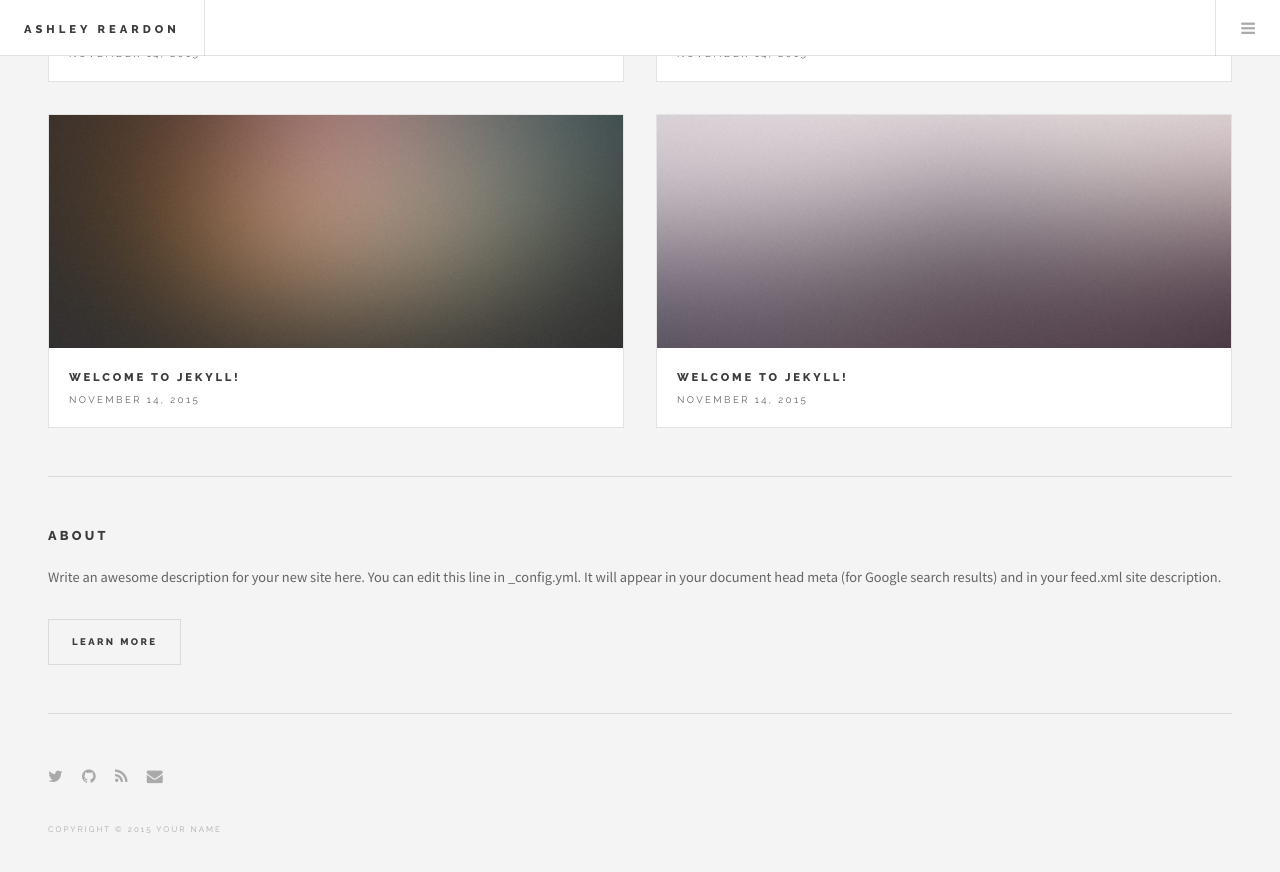
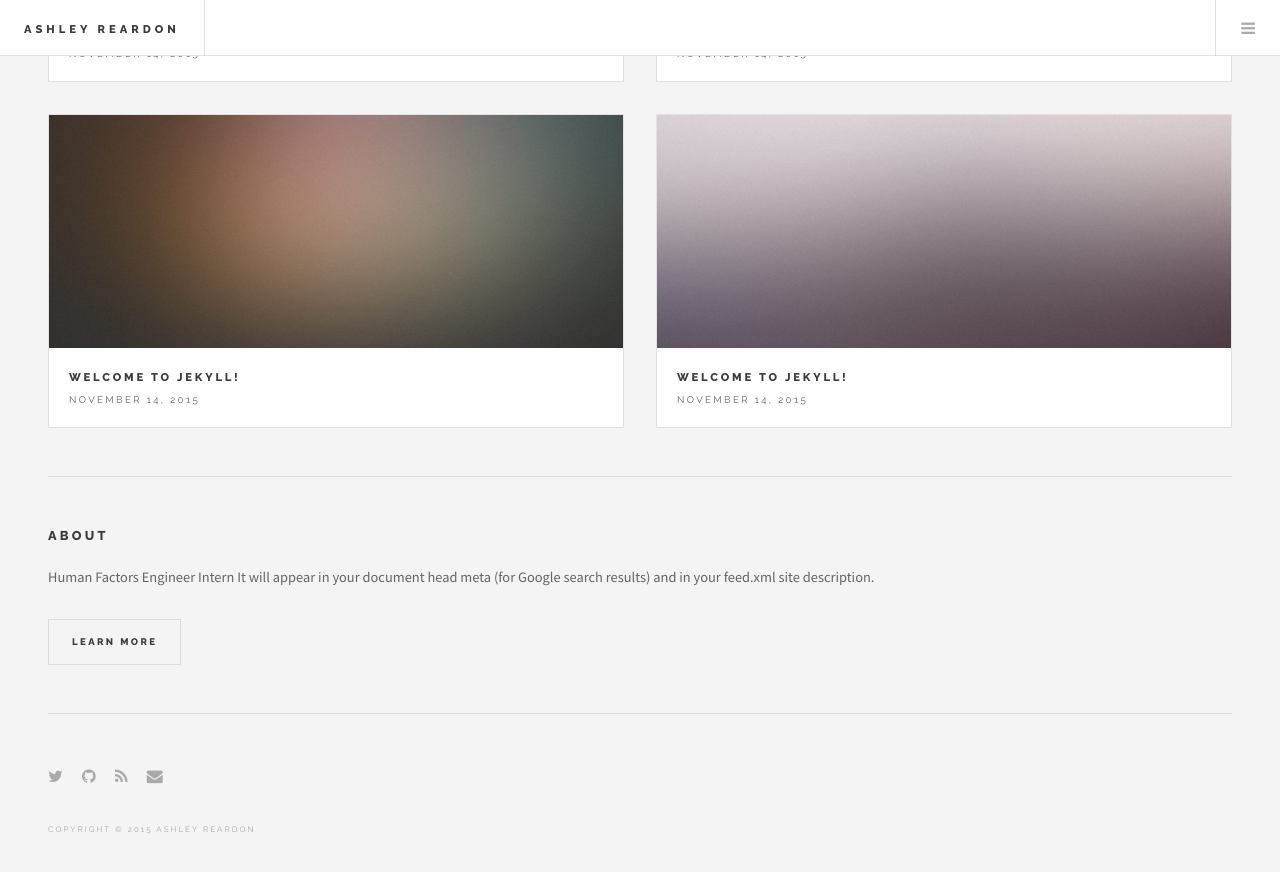
Before and after one commit to ryotaro612/Siera, a Jekyll site: the page built from index.html, in a window 1280 px wide and 900 px high, scrolled down 4461 px. Shown: the top 872 px of the window. Built offline with Jekyll 4.4.1, drawn with Linux system fonts in a browser that asks for light colours; the list of posts is cut into pages by our own code.

Commit message:
simple bio update

```diff
--- a/_config.yml
+++ b/_config.yml
@@ -2,19 +2,18 @@
 title: Ashley Reardon
 email: reardona@knights.ucf.edu
 description: > # this means to ignore newlines until "baseurl:"
-  Write an awesome description for your new site here. You can edit this
-  line in _config.yml. It will appear in your document head meta (for
+  Human Factors Engineer Intern
+  It will appear in your document head meta (for
   Google search results) and in your feed.xml site description.
 baseurl: "/alr/" # the subpath of your site, e.g. /blog/
 url: "https://reardona.github.io/alr/" # the base hostname & protocol for your site
-twitter_username: jekyllrb
-github_username:  jekyll
+github_username:  reardona
 
 # Build settings
 markdown: kramdown
 
 paginate: 4
 
-author: Your name
+author: Ashley Reardon
 
 gems: [jekyll-paginate]
```
